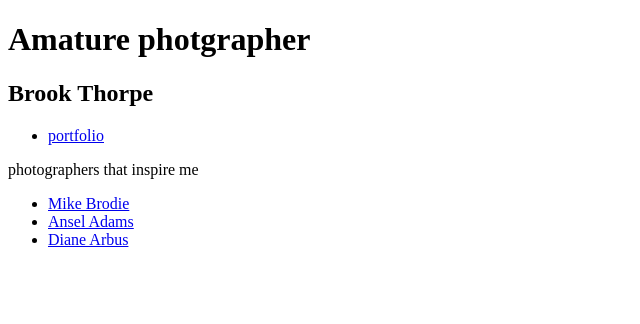
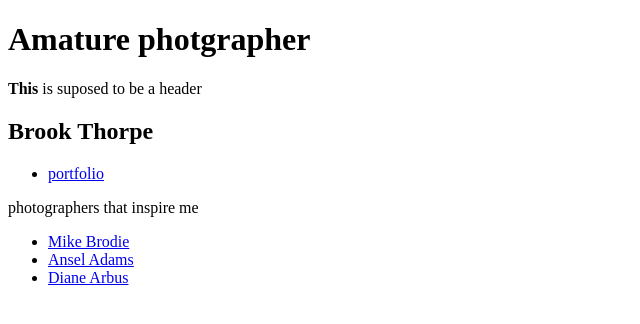
Before and after one commit to brook-t/Portfolio, a plain HTML site: page about-me.html in a window 1280 px wide. Shown: the whole page, without its empty margins (0-640 px from the left). Drawn offline with Linux system fonts and the light colour scheme.

Commit message:
"commit changes" Please enter the commit message for your changes. Lines starting

```diff
--- a/about-me.html
+++ b/about-me.html
@@ -6,6 +6,7 @@
   </head>
   <body>
     <h1>Amature photgrapher </h1>
+    <header> <b>This</b> is suposed to be a header </header>
     <h2>Brook Thorpe</h2>
     <ul>
       <li><a href="index.html">portfolio</a></li>
```
